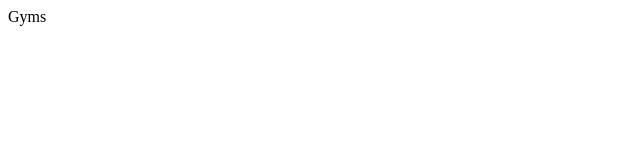
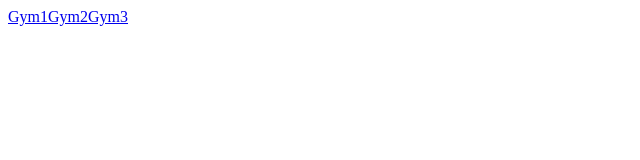
Before and after one commit to camivand4/Spraywall, a React (Vite) app: page /gyms in a window 1280 px wide. Shown: the top 160 px of the page, without its empty margins (0-640 px from the left). Built offline with nearby package versions, Linux system fonts and the light colour scheme.

Commit message:
fixed router

```diff
--- a/src/Pages/Gym.tsx
+++ b/src/Pages/Gym.tsx
@@ -1,5 +1,10 @@
+import { useParams } from "react-router-dom"
+
 export default function Gym() {
+
+    const { id } = useParams()
+
   return (
-    <div>Gym</div>
+    <div>Gym {id}</div>
   )
 }
--- a/src/Pages/Gyms.tsx
+++ b/src/Pages/Gyms.tsx
@@ -1,5 +1,12 @@
-export default function Gyms() {
+import { Link } from "react-router-dom";
+
+export default function () {
   return (
-    <div>Gyms</div>
+    <div>
+        <Link to="/gyms/1">Gym1</Link>
+        <Link to="/gyms/2">Gym2</Link>
+        <Link to="/gyms/3">Gym3</Link>
+
+    </div>
   )
 }
```
